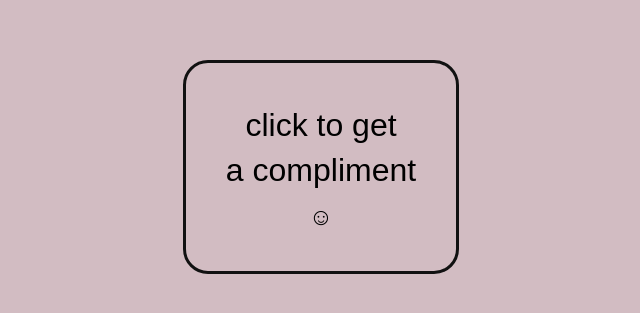
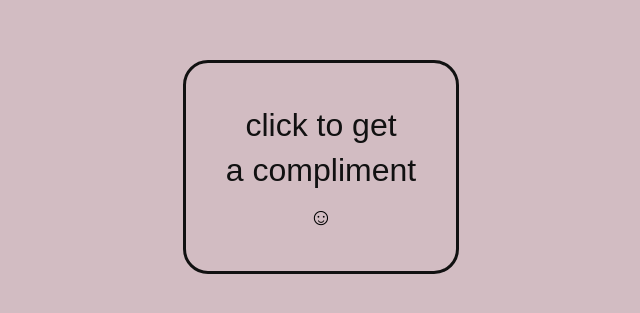
Before and after one commit to sagaauroragz/compliments, a plain HTML site: page index.html in a window 1280 px wide. Shown: the part 233-546 px from the top of the page, 319-959 px from the left. Drawn offline with Linux system fonts and the light colour scheme.

Commit message:
Update style.css

```diff
--- a/style.css
+++ b/style.css
@@ -23,6 +23,8 @@ body {
   .text {
     font-size: 2rem;
     line-height: 1.4;
+    color: #111;
+    text-decoration: none;
   }
 
   .smile {
```
